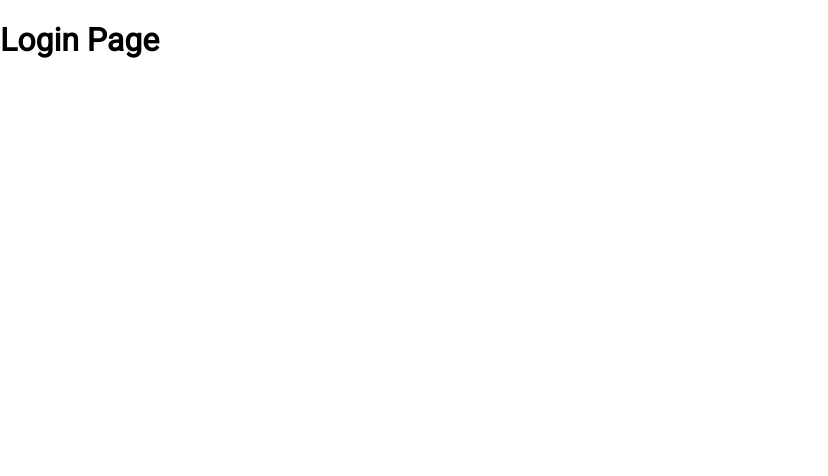
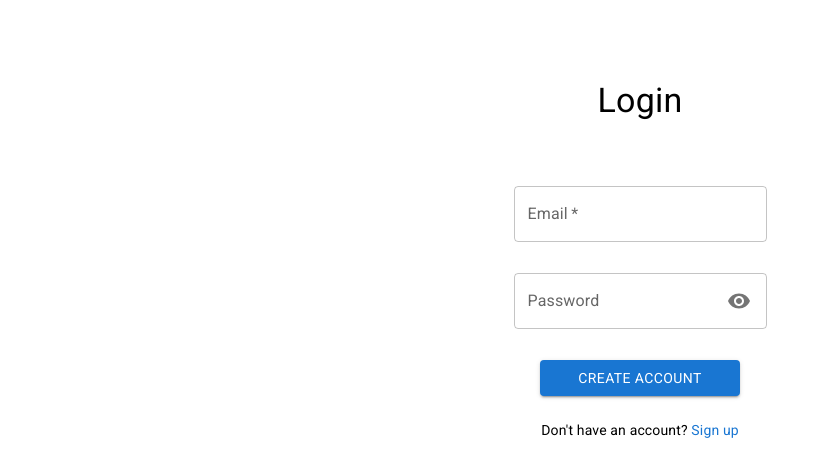
Before and after one commit to olliecroysdill/tempest_client, a React (Create React App) app: page /login in a window 1280 px wide. Shown: the top 476 px of the page, without its empty margins (0-828 px from the left). Built offline with nearby package versions, Linux system fonts and the light colour scheme.

Commit message:
adds login form, css required for sizing

```diff
--- a/src/App.js
+++ b/src/App.js
@@ -2,7 +2,7 @@ import React from "react";
 import { Route, Routes } from "react-router-dom";
 import "./App.css";
 import LandingPage from "./pages/LandingPage/LandingPage";
-import LoginPage from "./pages/LoginPage";
+import LoginPage from "./pages/LoginPage/LoginPage";
 import SignUpPage from "./pages/SignUpPage/SignUpPage";
 
 function App() {
--- a/src/pages/LoginPage.js
+++ /dev/null
@@ -1,11 +0,0 @@
-import React from "react";
-
-function LoginPage() {
-    return (
-        <div>
-            <h1>Login Page</h1>
-        </div>
-    );
-}
-
-export default LoginPage;
--- a/src/pages/LoginPage/LoginForm/LoginForm.jsx
+++ b/src/pages/LoginPage/LoginForm/LoginForm.jsx
@@ -0,0 +1,83 @@
+import { LoadingButton } from "@mui/lab";
+import { Stack } from "@mui/material";
+import React, { useReducer, useState } from "react";
+import PasswordInputField from "../../SignUpPage/SignUpForm/PasswordInputField";
+import TextInputField from "../../SignUpPage/SignUpForm/TextInputField";
+import loginFormReducer from "./LoginFormReducer";
+import { initialState } from "./LoginFormReducer";
+
+function LoginForm() {
+    const [globalFormState, dispatchGlobalFormState] = useReducer(
+        loginFormReducer,
+        initialState
+    );
+
+    function getDispatchEventHandler(dispatchType) {
+        return (e) => {
+            // @ts-ignore (Strange linter error, incorrectly saying this should take one parameter)
+            dispatchGlobalFormState({
+                type: dispatchType,
+                value: e.target.value
+            });
+        };
+    }
+
+    function getEntireFormValidity() {
+        let entireFormValidity = true;
+        for (const inputField of Object.values(globalFormState)) {
+            if (!inputField.isValid) entireFormValidity = false;
+        }
+        return entireFormValidity;
+    }
+
+    // const navigate = useNavigate();
+    const [fetchingData, setFetchingData] = useState(false);
+
+    function submitFormHandler(e) {
+        e.preventDefault();
+        getDispatchEventHandler("SHOW_ALL_FORM_ERRORS")(e);
+        console.log(getEntireFormValidity());
+        if (getEntireFormValidity()) {
+            setFetchingData(true);
+            //will fetch data here
+            console.log(globalFormState);
+            //navigate(/dashboard) - once we have dashboard page
+        }
+    }
+
+    return (
+        <Stack
+            spacing={1}
+            direction="column"
+            component="form"
+            alignItems="center"
+        >
+            <TextInputField
+                id="email"
+                label="Email"
+                disabled={fetchingData}
+                data={globalFormState.email}
+                onChange={getDispatchEventHandler("UPDATE_EMAIL")}
+                onBlur={getDispatchEventHandler("VALIDATE_EMAIL")}
+            />
+            <PasswordInputField
+                id="password"
+                label="Password"
+                disabled={fetchingData}
+                data={globalFormState.password}
+                onChange={getDispatchEventHandler("UPDATE_PASSWORD")}
+                onBlur={getDispatchEventHandler("VALIDATE_PASSWORD")}
+            />
+            <LoadingButton
+                variant="contained"
+                sx={{ width: "200px" }}
+                onClick={submitFormHandler}
+                loading={fetchingData}
+            >
+                Create Account
+            </LoadingButton>
+        </Stack>
+    );
+}
+
+export default LoginForm;
--- a/src/pages/LoginPage/LoginForm/LoginFormReducer.js
+++ b/src/pages/LoginPage/LoginForm/LoginFormReducer.js
@@ -13,7 +13,7 @@ export const initialState = {
     }
 };
 
-function signUpFormReducer(formState, action) {
+function loginFormReducer(formState, action) {
     switch (action.type) {
         case "UPDATE_EMAIL":
             return {
@@ -25,8 +25,10 @@ function signUpFormReducer(formState, action) {
                 ...formState,
                 email: {
                     value: action.value,
-                    isValid: action.value === "",
-                    helperText: "Email is required",
+                    isValid: !(action.value === ""),
+                    helperText: !(action.value === "")
+                        ? " "
+                        : "Email is required",
                     shouldDisplayError: true
                 }
             };
@@ -40,8 +42,10 @@ function signUpFormReducer(formState, action) {
                 ...formState,
                 password: {
                     value: action.value,
-                    isValid: action.value === "",
-                    helperText: "Email is required",
+                    isValid: !(action.value === ""),
+                    helperText: !(action.value === "")
+                        ? " "
+                        : "Password is required",
                     shouldDisplayError: true
                 }
             };
@@ -55,4 +59,4 @@ function signUpFormReducer(formState, action) {
     }
 }
 
-export default signUpFormReducer;
+export default loginFormReducer;
--- a/src/pages/LoginPage/LoginPage.js
+++ b/src/pages/LoginPage/LoginPage.js
@@ -1,10 +1,37 @@
+import { Stack, Typography } from "@mui/material";
 import React from "react";
+import { Link } from "react-router-dom";
+import LoginForm from "./LoginForm/LoginForm";
+import classes from "./LoginPage.module.css";
 
 function LoginPage() {
     return (
-        <div>
-            <h1>Login Page</h1>
-        </div>
+        <Stack
+            direction="column"
+            spacing={3}
+            alignItems="center"
+            marginTop={10}
+            marginLeft={2}
+            marginRight={2}
+            className={classes["form-container"]}
+        >
+            <Typography sx={{ paddingBottom: "40px" }} variant="h4">
+                Login
+            </Typography>
+            <LoginForm />
+            <Typography variant="body2">
+                Don't have an account?{" "}
+                <Link to="/sign-up" style={{ textDecoration: "none" }}>
+                    <Typography
+                        variant="body2"
+                        component="span"
+                        color="primary"
+                    >
+                        Sign up
+                    </Typography>
+                </Link>
+            </Typography>
+        </Stack>
     );
 }
 
--- /dev/null
+++ b/src/pages/LoginPage/LoginPage.module.css
@@ -0,0 +1,3 @@
+.form-conatainer {
+    width: 350px;
+}
```
